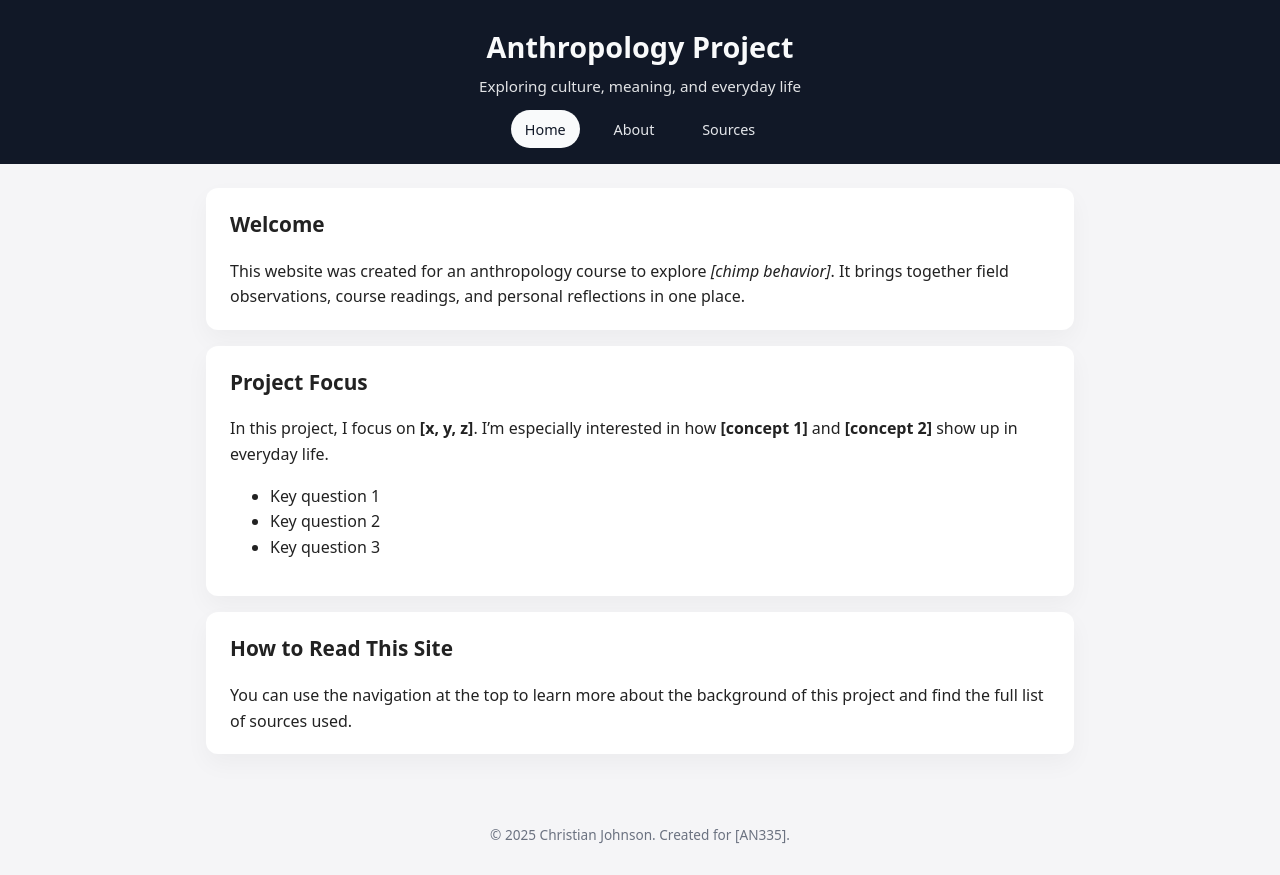
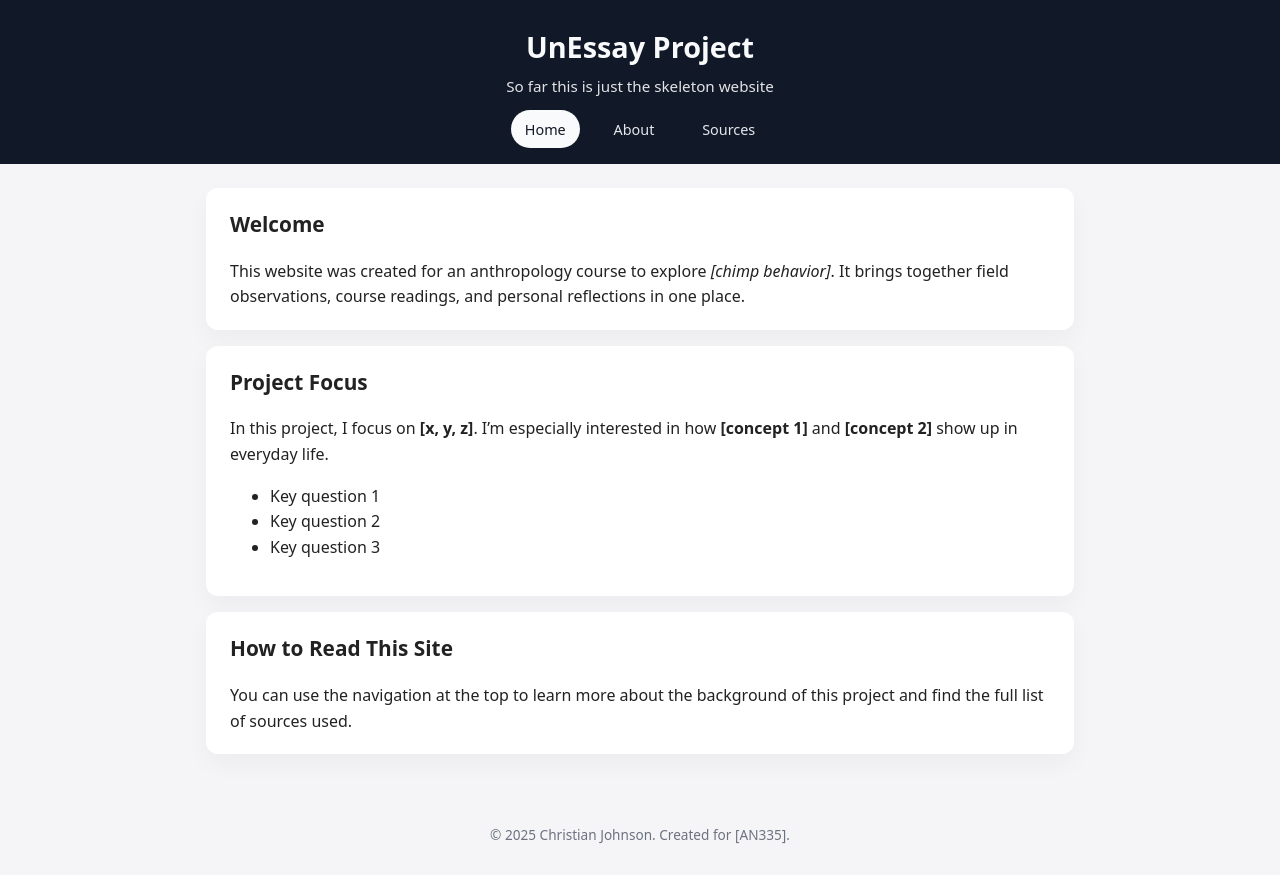
Before and after one commit to cjc242/AN335, a plain HTML site: page index.html in a window 1280 px wide. Drawn offline with Linux system fonts and the light colour scheme.

Commit message:
Update index.html

```diff
--- a/index.html
+++ b/index.html
@@ -8,8 +8,8 @@
 </head>
 <body>
   <header class="site-header">
-    <h1>Anthropology Project</h1>
-    <p class="tagline">Exploring culture, meaning, and everyday life</p>
+    <h1>UnEssay Project</h1>
+    <p class="tagline">So far this is just the skeleton website</p>
 
     <nav class="nav">
       <a href="index.html" class="nav-link active">Home</a>
```
